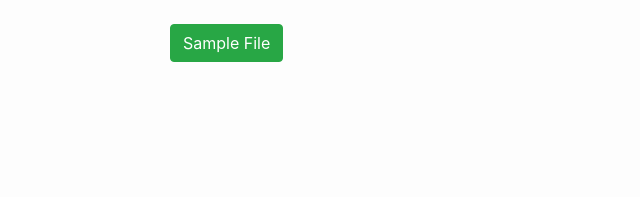
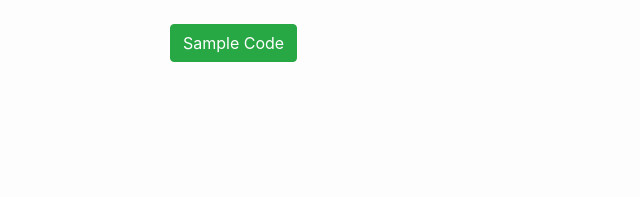
Before and after one commit to virtual-labs/exp-rna-seq-au, a plain HTML site: page experiment/simulation/index.html in a window 1280 px wide. Shown: the part 552-749 px from the top of the page, 0-640 px from the left. Drawn offline with nearby package versions, Linux system fonts and the light colour scheme.

Commit message:
Update index.html

```diff
--- a/experiment/simulation/index.html
+++ b/experiment/simulation/index.html
@@ -53,7 +53,7 @@
 
                     <br>
 
-                    <a href="./RNA_Seq_sample_code.R" download="samplefile.fasta" > <button class="btn btn-success" type="button">Sample File </button> </a>
+                    <a href="./RNA_Seq_sample_code.R" download="RNA_Seq_sample_code.R" > <button class="btn btn-success" type="button"> Sample Code </button> </a>
 
                     <br>
                     <br>
```
